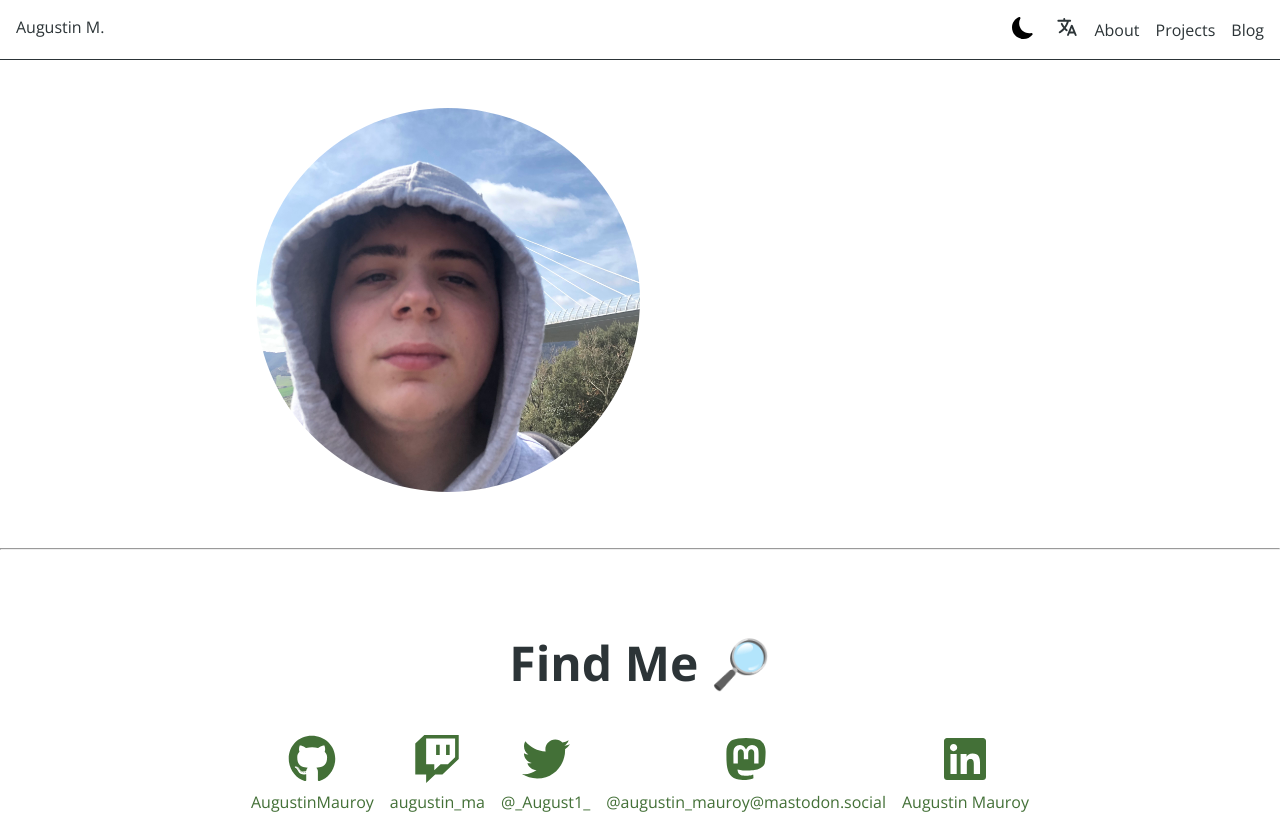
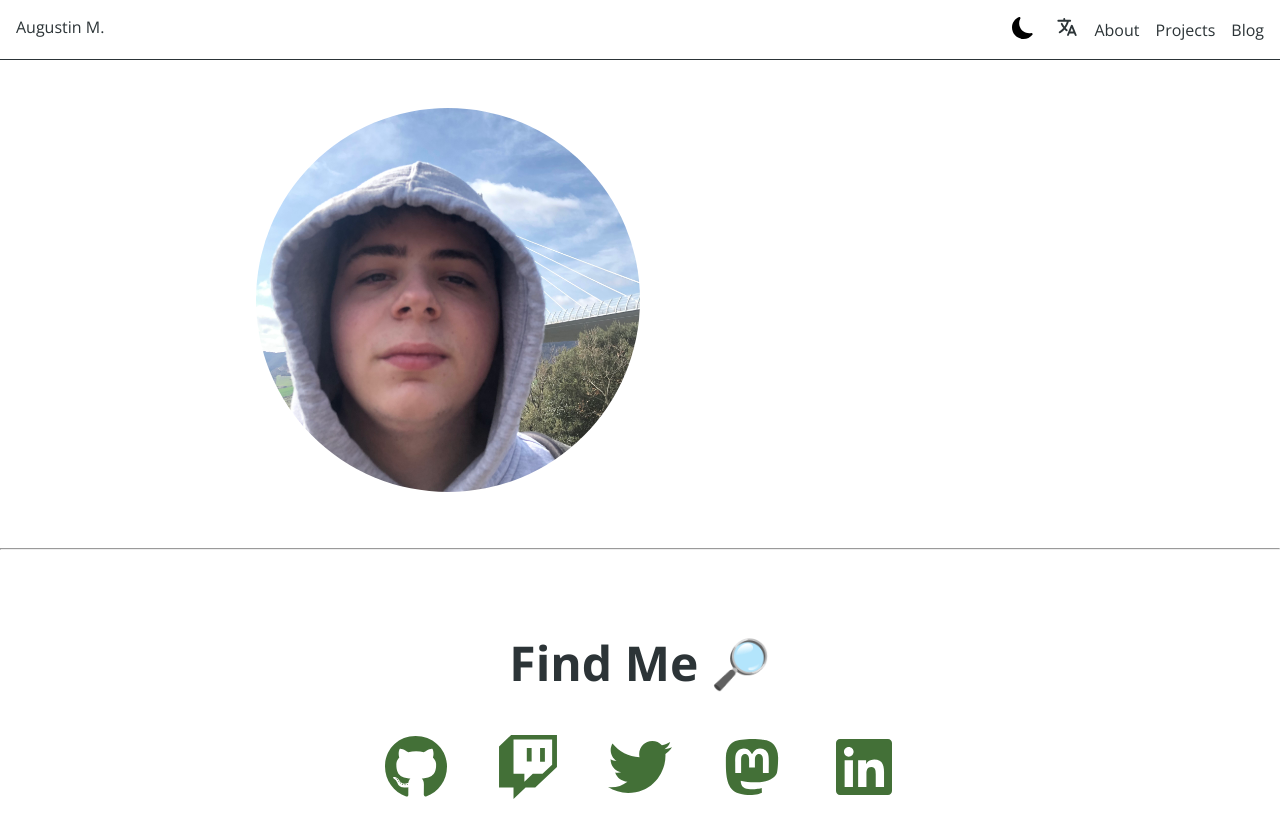
Before and after one commit to AugustinMauroy/augustinmauroy.github.io, a Next.js app: page /en/ in a window 1280 px wide. Shown: the top 814 px of the page. Built offline with nearby package versions, Linux system fonts and the light colour scheme.

Commit message:
feat(find-me): remove useless title

```diff
--- a/src/components/home/findme/index.module.scss
+++ b/src/components/home/findme/index.module.scss
@@ -10,7 +10,7 @@
 		display: flex;
 		flex-direction: row;
 		justify-content: center;
-		gap: 1rem;
+		gap: 3rem;
 		flex-wrap: wrap;
 
 		.link {
@@ -21,8 +21,8 @@
 			gap: 0.5rem;
 
 			svg {
-				width: 3rem;
-				height: 3rem;
+				width: 4rem;
+				height: 4rem;
 				transition: transform 0.2s ease-in-out;
 
 				&:hover {
--- a/src/components/home/findme/index.tsx
+++ b/src/components/home/findme/index.tsx
@@ -53,7 +53,6 @@ const FindMe: FC = () => (
 					target='_blank'
 				>
 					{icon}
-					{title}
 				</Link>
 			))}
 		</div>
```
